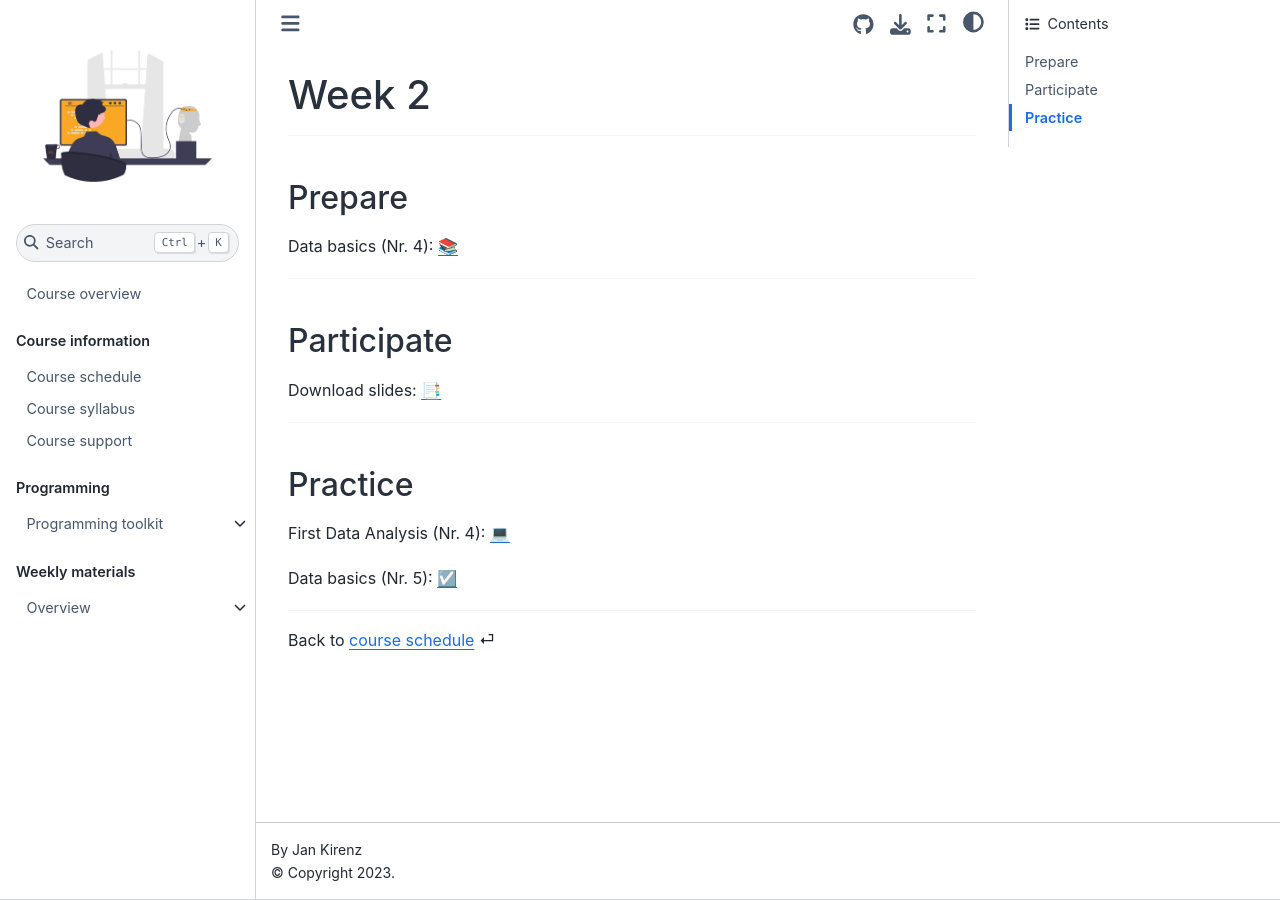
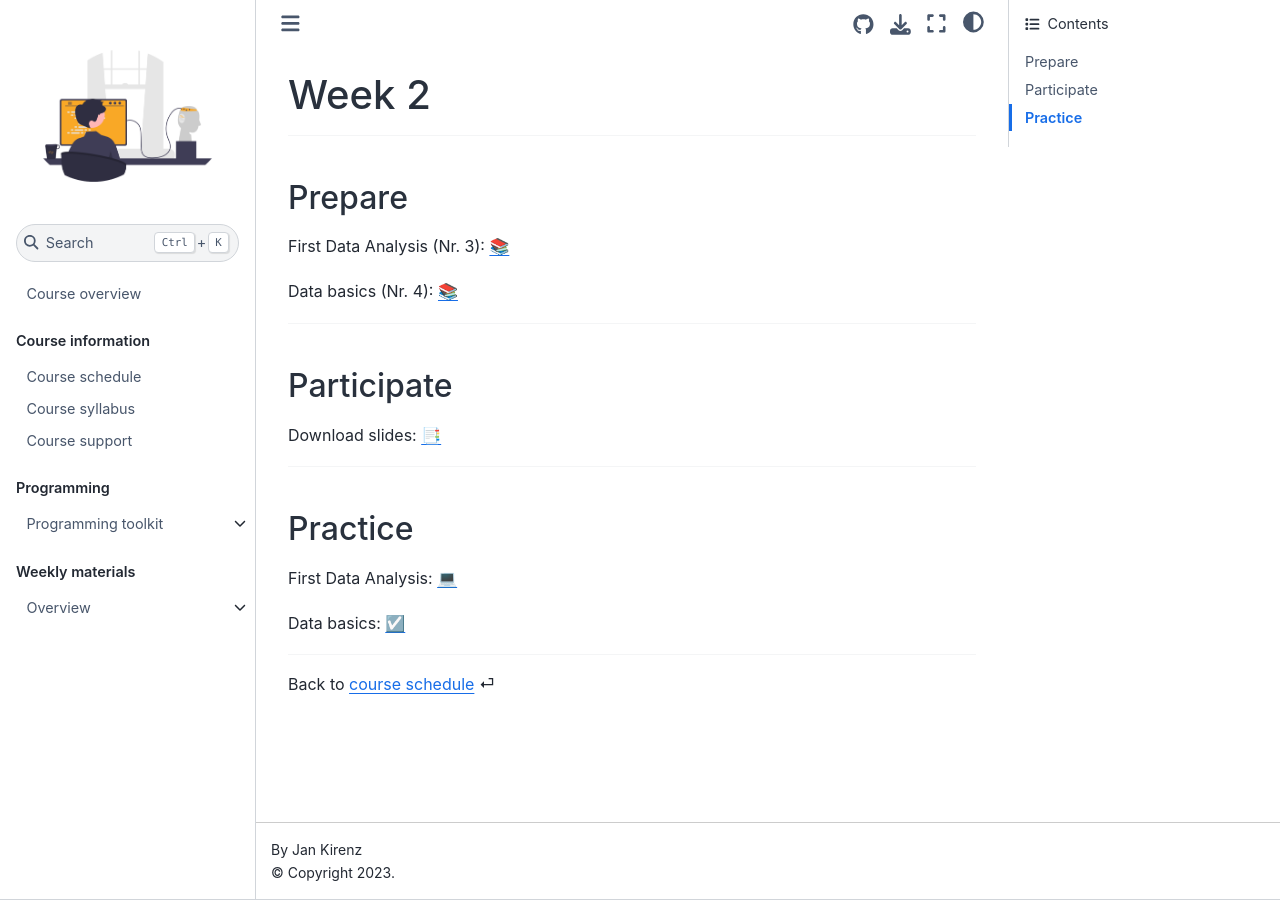
Before and after one commit to ds-ws22/website, a Jupyter Book: the page built from weeks/week2.md, in a window 1280 px wide. Built offline with Jupyter Book 1.0.4 settings and Sphinx 7.4.7 and the Sphinx Book theme 1.1.4, drawn with Linux system fonts in a browser that asks for light colours; comment, search, counter and statistics services are not loaded.

Commit message:
Update week2.md

```diff
--- a/weeks/week2.md
+++ b/weeks/week2.md
@@ -6,6 +6,8 @@
 (prepare)=
 ## Prepare
 
+
+First Data Analysis (Nr. 3): [📚](https://openintro-ims.netlify.app/data-hello.html#case-study-stents-strokes)
 
 Data basics (Nr. 4): [📚](https://openintro-ims.netlify.app/data-hello.html#data-basics)
 
@@ -24,10 +26,10 @@ Download slides: [📑](https://drive.google.com/file/d/1-9gUUeSdBlKKgTruCJtUU3z
 (practice)=
 ## Practice
 
-First Data Analysis (Nr. 4): [💻](../ae/ae1/01-1b-netflix-g.ipynb)
+First Data Analysis: [💻](../ae/ae1/01-1b-netflix-g.ipynb)
 
 
-Data basics (Nr. 5): [☑️](https://forms.gle/EJT7mcYgPi8drKgR9)
+Data basics: [☑️](https://forms.gle/EJT7mcYgPi8drKgR9)
 
 
 ---
```
